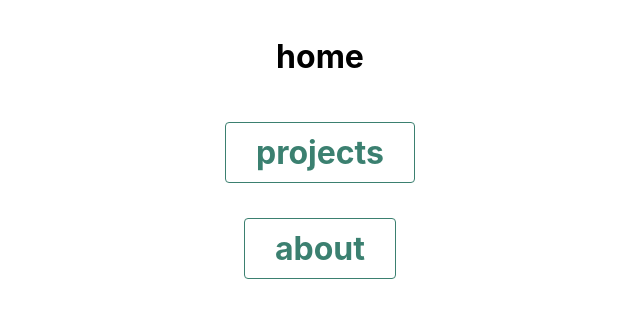
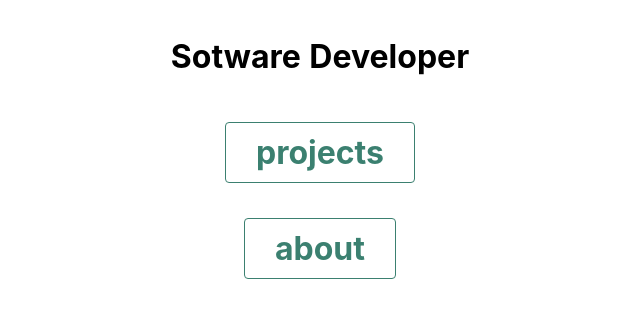
Before and after one commit to phronesys/phronesys.github.io, a Nuxt app: page / in a window 1280 px wide. Shown: the top 318 px of the page, without its empty margins (320-960 px from the left). Built offline with nearby package versions, Linux system fonts and the light colour scheme.

Commit message:
nuxt yeah finally

```diff
--- a/pages/index.vue
+++ b/pages/index.vue
@@ -1,7 +1,7 @@
 <template>
 	<div>
 		<div class="container">
-			<h1>home</h1>
+			<h1>Sotware Developer</h1>
 		</div>
 		<div class="container">
 			<h1>
```
Also changed, not shown: 1 other file (tests, documents, lock files or other folders).
